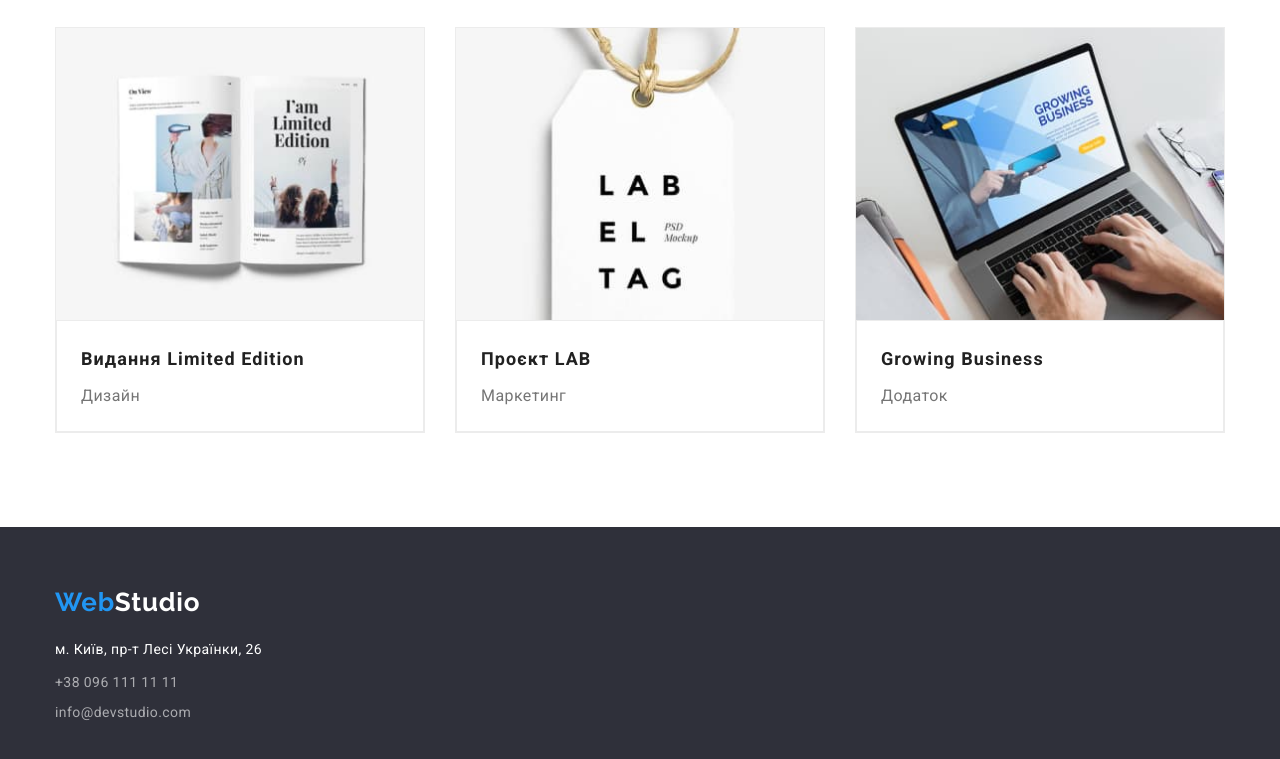
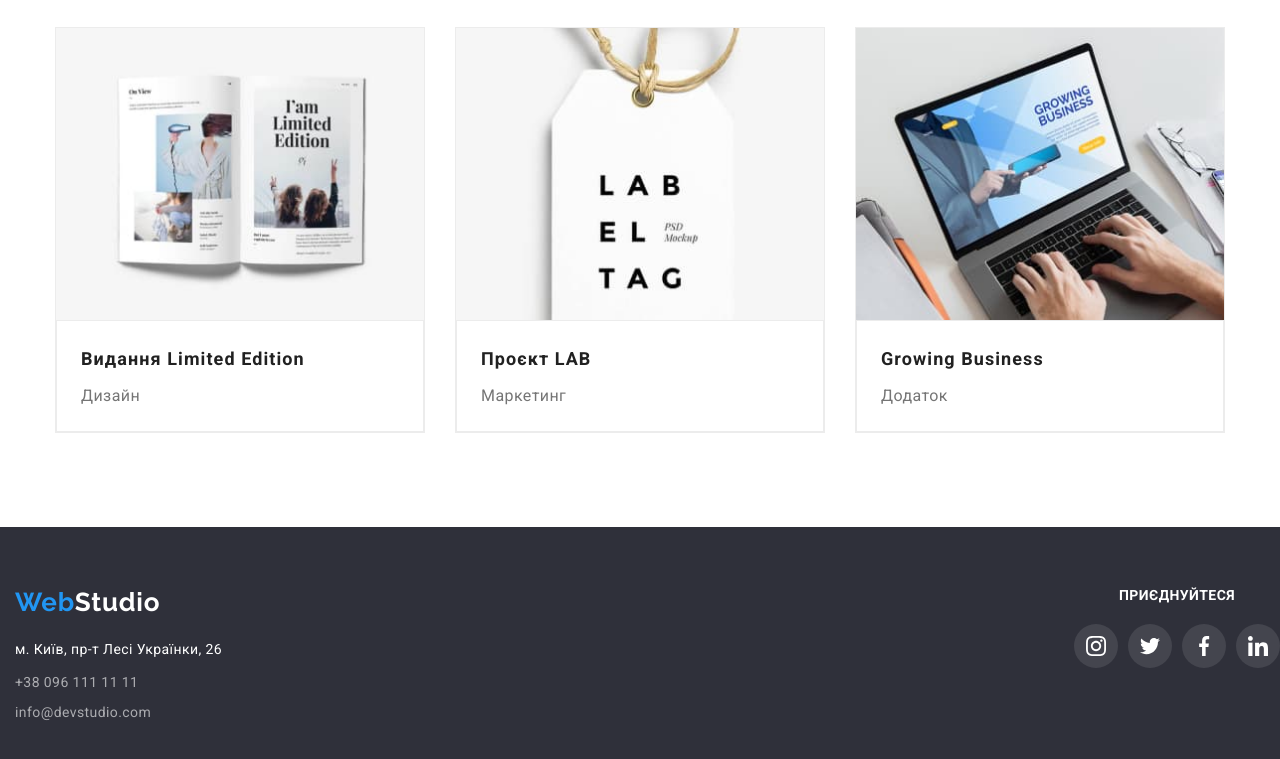
Before and after one commit to Ptz81/goit-markup-hw-04, a plain HTML site: page portfolio.html in a window 1280 px wide. Shown: the part 1109-1868 px from the top of the page. Drawn offline with nearby package versions, Linux system fonts and the light colour scheme.

Commit message:
part of footer

```diff
--- a/css/style.css
+++ b/css/style.css
@@ -400,7 +400,7 @@ background-color: var(--main-color);
     display: flex;
     justify-content: center;
     align-items: center;
-    gap: 15px;
+    gap: 10px;
 }
 .social-link{
     display: flex;
@@ -460,7 +460,8 @@ background-color: var(--main-color);
 /* Footer */
 .footer{
     background-color: var(--footer-bg-color);
-
+    display: flex;
+    justify-content: flex-start;
     padding: 60px 0;
     /* font-style: normal;
     font-weight: 400;
@@ -468,6 +469,8 @@ background-color: var(--main-color);
 
 }
 address{
+    display: flex;
+    gap: 70px;
     font-style: normal;
 }
 
@@ -475,6 +478,7 @@ address{
     color: var(--main-color);
 
 }
+
 
 .map-link{
     color: var(--main-color);
@@ -494,16 +498,36 @@ address{
     margin-bottom: 20px;
 }
 
+.footer-menu-contact{
+    display: inline-block;
+}
+
 .footer-link{
     color: var(--trans-text-color);
     text-decoration: none;
 }
 
-/* .bottom-div{
-    padding-top: 60px;
-    padding-bottom: 60px;
-} */
 
+
+.subscribe-title{
+    font-weight: 700;
+        font-size: 14px;
+        line-height: 1.2;
+        letter-spacing: 0.03em;
+        text-transform: uppercase;
+
+        color: #FFFFFF;
+
+        margin-bottom: 20px;
+
+}
+
+.icons{
+    fill: var(--main-color);
+}
+.social-link{
+    background: rgba(255, 255, 255, 0.1);
+}
 /* Page 2 - Portfolio */
 
 .section-portfolio{
--- a/portfolio.html
+++ b/portfolio.html
@@ -37,13 +37,21 @@
         </nav>
 
         <ul class="menu-contact li-style">
-          <li class="contact-item">
-            <a class="menu-link primary accent" href="mailto:info@devstudio.com"
-              >info@devstudio.com</a
+          <li class="contact-item icon-envelope">
+            <a class="menu-link primary accent" href="mailto:info@devstudio.com">
+              <svg class="mail-icon" width="16" height="12">
+                <use href="./images/icons.svg#icon-envelope"></use>
+              </svg>
+              info@devstudio.com</a
             >
           </li>
-          <li class="contact-item">
-            <a class="menu-link primary accent" href="tel:+380961111111">+38 096 111 11 11</a>
+          <li class="contact-item icon-phone">
+            <a class="menu-link primary accent" href="tel:+380961111111">
+              <svg class="mail-icon" width="16" height="12">
+                <use href="./images/icons.svg#icon-smartphone"></use>
+              </svg>
+              +38 096 111 11 11</a
+            >
           </li>
         </ul>
       </div>
@@ -167,6 +175,42 @@
           </ul>
         </address>
       </div>
+      <div class="subscribe">
+        <h2 class="subscribe-title">Приєднуйтеся</h2>
+        <ul class="li-style socials">
+                  <li class="icon-list">
+                    <a class="social-link" href="https://instagram.com">
+                      <svg class="icons" width="20" height="20">
+                        <use href="./images/icons.svg#icon-instagram"></use>
+                      </svg>
+                    </a>
+                  </li>
+
+                  <li class="icon-list">
+                    <a class="social-link" href="https://twitter.com">
+                      <svg class="icons" width="20" height="20">
+                        <use href="./images/icons.svg#icon-twitter"></use>
+                      </svg>
+                    </a>
+                  </li>
+
+                  <li class="icon-list">
+                    <a class="social-link" href="https://www.facebook.com/">
+                      <svg class="icons" width="20" height="20">
+                        <use href="./images/icons.svg#icon-facebook"></use>
+                      </svg>
+                    </a>
+                  </li>
+
+                  <li class="icon-list">
+                    <a class="social-link" href="https://www.linkedin.com/">
+                      <svg class="icons" width="20" height="20">
+                        <use href="./images/icons.svg#icon-linkedin"></use>
+                      </svg>
+                    </a>
+                  </li>
+                </ul>
+      </div>
     </footer>
   </body>
 </html>
```
Also changed, not shown: index.html (+41 -5 lines).
